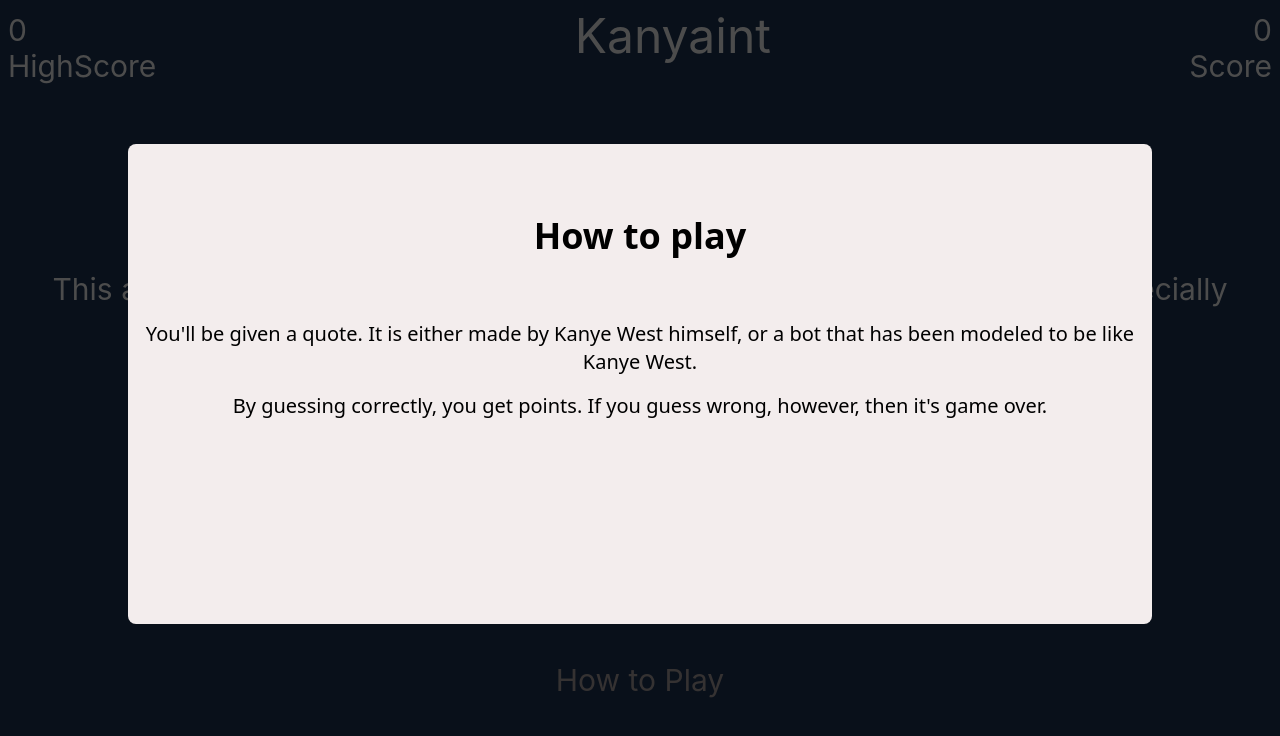
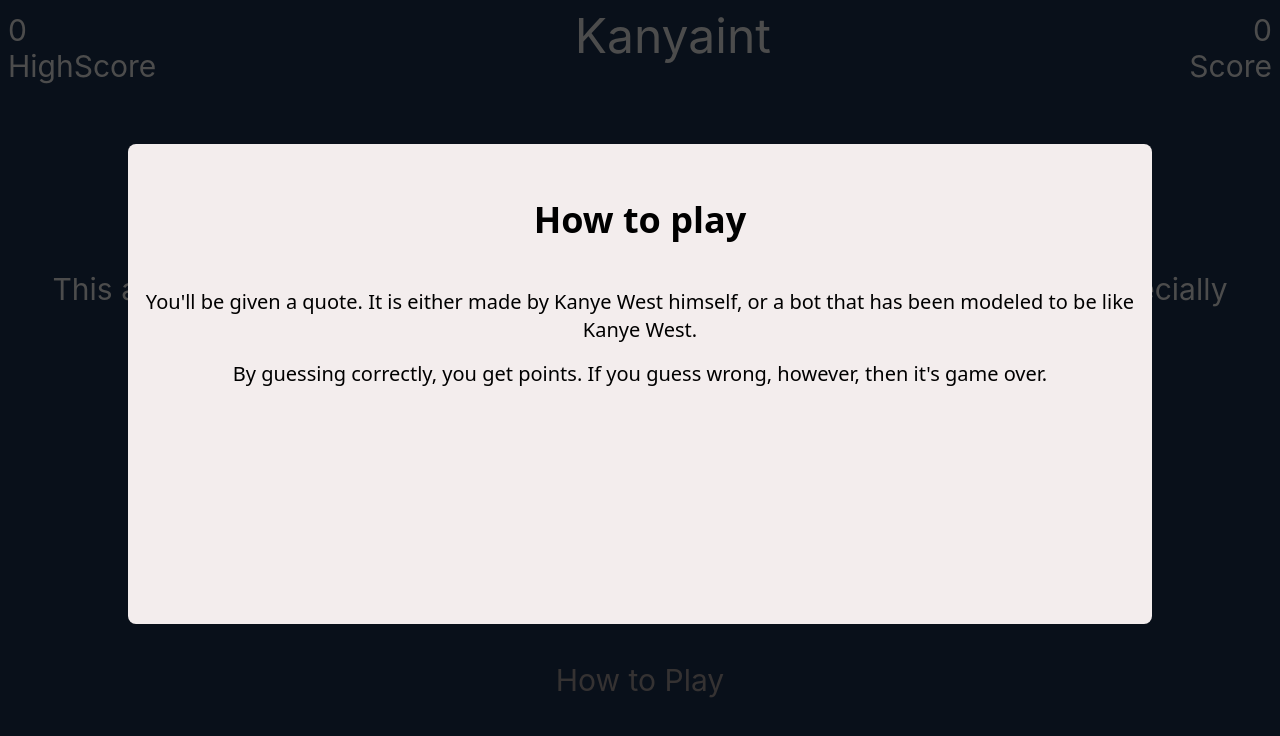
Before and after one commit to pete0360/kanye-west-openai-game, a React (Create React App) app: page / in a window 1280 px wide. Both pictures are taken after a click on the button "How to Play". Shown: the top 736 px of the page. Built offline with nearby package versions, Linux system fonts and the light colour scheme.

Commit message:
small css changes to dropdown and gameover screen

```diff
--- a/src/components/dropDownComponent/DropDownComponent.tsx
+++ b/src/components/dropDownComponent/DropDownComponent.tsx
@@ -12,7 +12,7 @@
         className="w-screen h-screen absolute bg-black z-40 opacity-[.7]"
       ></div>
       <div className="bg-dropDownCard absolute z-50 w-4/5 h-3/5  left-1/2 -translate-x-1/2 translate-y-1/2 -top-24 rounded-lg text-center flex flex-col justify-start p-2">
-        <div className=" font-sans text-4xl font-semibold my-16">
+        <div className=" font-sans text-4xl font-semibold my-12">
           How to play
         </div>
         <div className=" font-sans text-xl font-light">
--- a/src/components/gameOverScreen/GameOverScreen.tsx
+++ b/src/components/gameOverScreen/GameOverScreen.tsx
@@ -24,7 +24,7 @@
 
   return (
     <div className="h-4/6 flex flex-col justify-center content-center text-center max-w-5xl mx-auto">
-      <span className=" text-8xl text-white font-bold mt-6">{score}</span>
+      <span className=" text-8xl text-white font-bold mt-10">{score}</span>
       <div className="text-white text-5xl font-semibold my-5">{rank}</div>
       <button
         onClick={onClickHandle}
```
